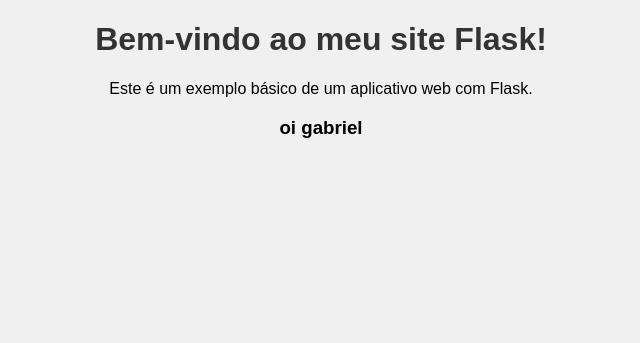
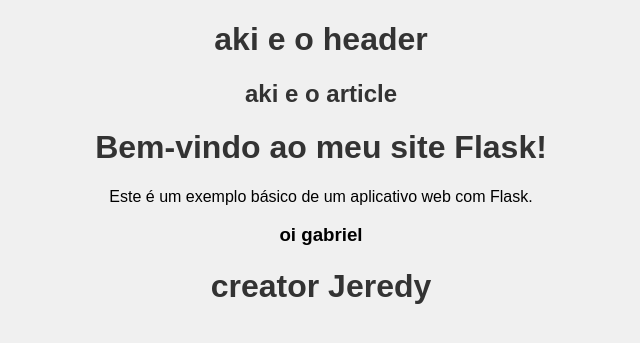
Before and after one commit to Jefrey256/flask, a Flask app: page / in a window 1280 px wide. Shown: the top 343 px of the page, without its empty margins (319-959 px from the left). Run offline with Flask 3, Linux system fonts and the light colour scheme.

Commit message:
first commit

```diff
--- a/templates/index.html
+++ b/templates/index.html
@@ -7,8 +7,24 @@
     <link rel="stylesheet" href="{{ url_for('static', filename='style.css') }}">
 </head>
 <body>
-    <h1>Bem-vindo ao meu site Flask!</h1>
+  <header>
+    <h1>aki e o header</h1>
+
+  </header>
+  <article>
+    <h1>aki e o article</h1>
+  </article>
+  <main>
+    <div>
+      <h1>Bem-vindo ao meu site Flask!</h1>
     <p>Este é um exemplo básico de um aplicativo web com Flask.</p>
     <h3>oi gabriel</h3>
+    </div>
+  </main>
+  <footer>
+    <h1>creator <bold>Jeredy</bold></h1>
+
+  </footer>
+
 </body>
 </html>
```
